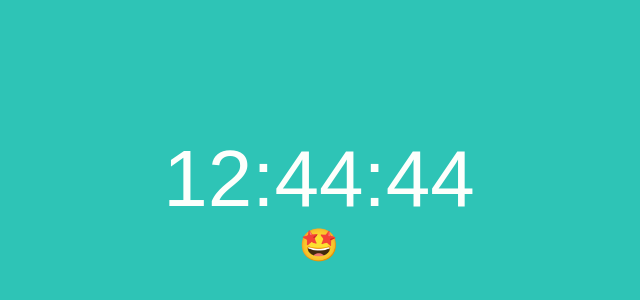
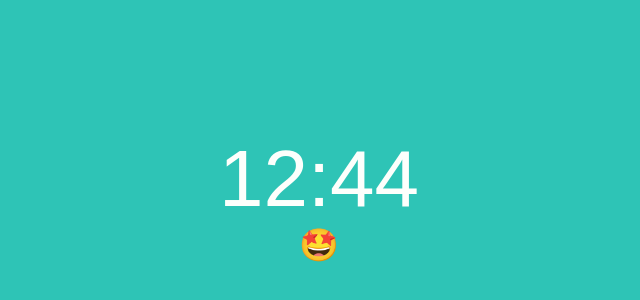
Before and after one commit to dycat/deskcat, a React (Create React App) app: page / in a window 1280 px wide. Shown: the part 202-502 px from the top of the page, without its empty margins (321-961 px from the left). Built offline with nearby package versions, Linux system fonts and the light colour scheme.

Commit message:
fix time count

```diff
--- a/src/components/clock.js
+++ b/src/components/clock.js
@@ -1,26 +1,25 @@
 import React, { useState, useEffect } from "react";
 import "../static/css/clock.css";
 
-function formattedTime(showSeconds = false) {
-  let now = new Date();
+function formattedTime(now, showSeconds = false) {
   let hours = now.getHours() >= 10 ? now.getHours() : "0" + now.getHours();
   let minutes =
     now.getMinutes() >= 10 ? now.getMinutes() : "0" + now.getMinutes();
+  let seconds =
+    now.getSeconds() >= 10 ? now.getSeconds() : "0" + now.getSeconds();
   if (showSeconds) {
-    let seconds =
-      now.getSeconds() >= 10 ? now.getSeconds() : "0" + now.getSeconds();
     return hours + ":" + minutes + ":" + seconds;
   }
   return hours + ":" + minutes;
 }
 
 function Clock() {
-  let now = formattedTime(true);
+  let now = new Date();
   let [time, setTime] = useState(now);
 
   useEffect(() => {
     const updateTime = setTimeout(() => {
-      let now = formattedTime(true);
+      let now = new Date();
       setTime(now);
     }, 1000);
     return () => {
@@ -28,7 +27,7 @@ function Clock() {
     };
   }, [time]);
 
-  return <div className="clock">{time}</div>;
+  return <div className="clock">{formattedTime(time)}</div>;
 }
 
 export default Clock;
```
